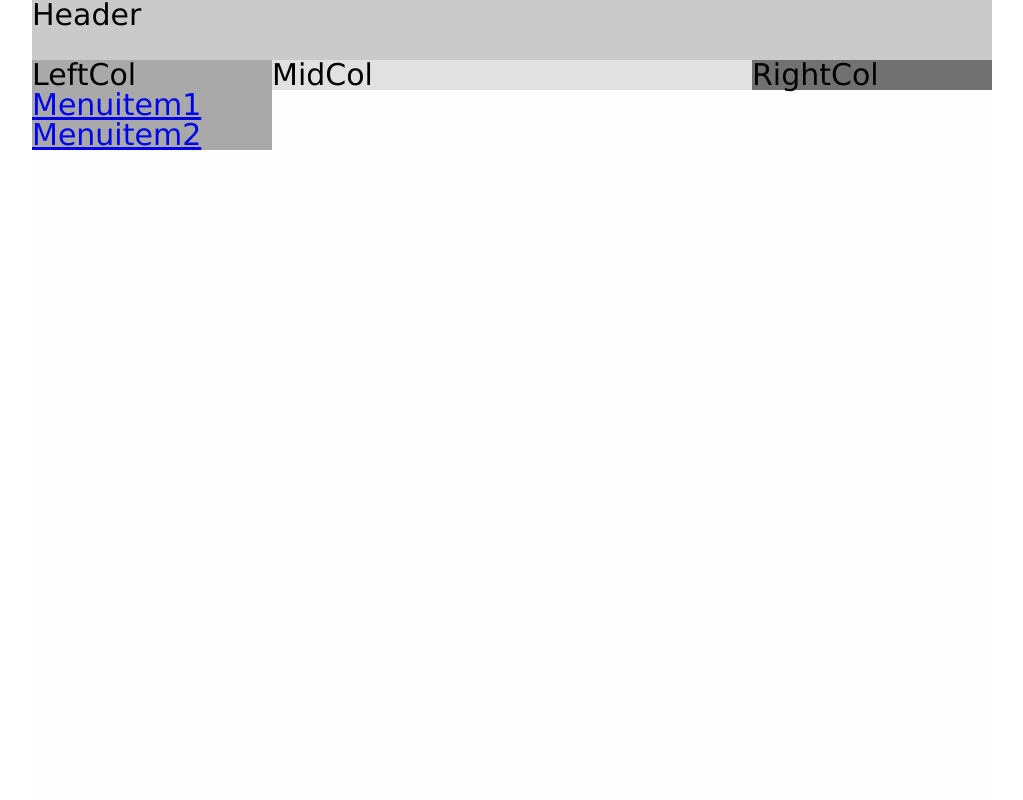
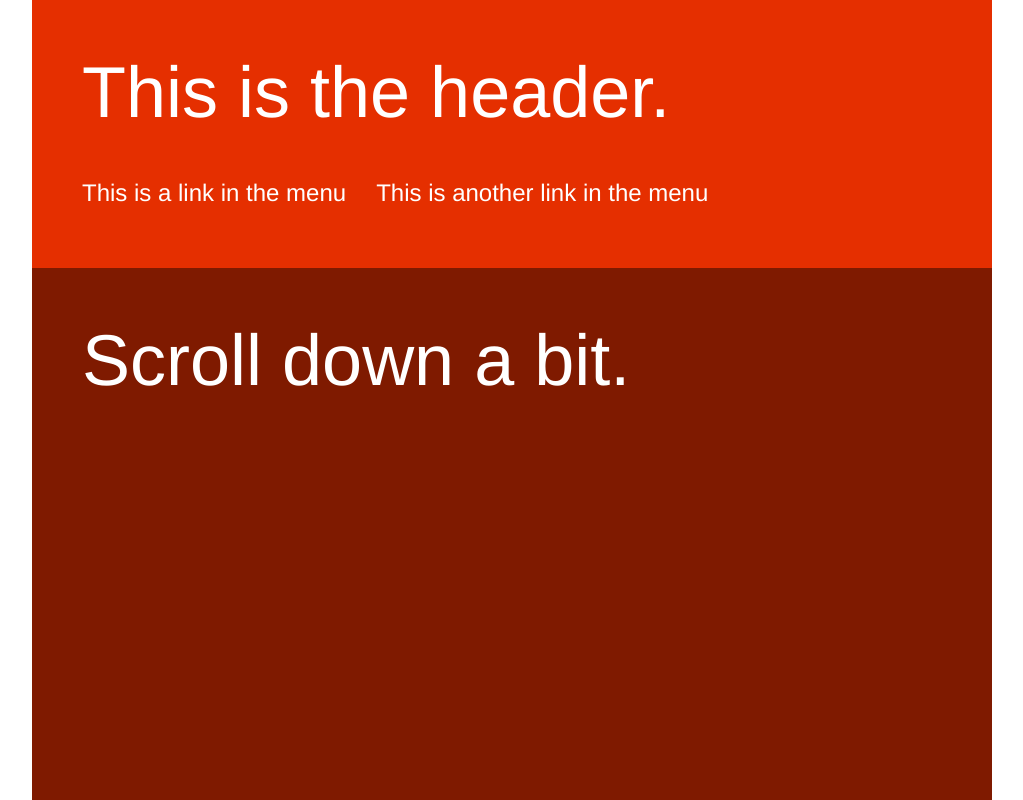
Before and after one commit to smlsvnssn/scrollbackHeader, a plain HTML site: page demo/index.html in a window 1280 px wide. Shown: the top 800 px of the page, without its empty margins (128-1151 px from the left). Drawn offline with nearby package versions, Linux system fonts and the light colour scheme.

Commit message:
Demo fix + overflow bug

```diff
--- a/demo/_css/style.css
+++ b/demo/_css/style.css
@@ -1,46 +1,58 @@
 /* @override http://localhost/HTML_template/_css/style.css */
 
+/* apply a natural box layout model to all elements */
+*, *:before, *:after {
+  -moz-box-sizing: border-box; -webkit-box-sizing: border-box; box-sizing: border-box;
+ }
+
 body {
-	font: 30px/30px "Lucida Grande", Lucida, Verdana, sans-serif;
+	font: 72px/84px "Helvetica Neue", Helvetica, Arial, sans-serif;
+	color: #fff;
+}
+#mainMenu li {
+	float: left;
+	padding-right: 30px;
+}
+#mainMenu a {
+	font: 24px/24px "Helvetica Neue", Helvetica, Arial, sans-serif;
+	color: #fff;
+	text-decoration: none;
+}
+#mainMenu a:hover {
+	text-decoration: underline;
 }
 
 div#header {
-	width: 960px;
-	margin: auto;
-	background-color: #cacaca;
+	width: 100%;
+	max-width: 960px;
+	background-color: #E52F00;
+	padding: 50px;
+	overflow: auto;
 }
 
-div#content {
-	width: 960px;
+
+div.content {
+	max-width: 960px;
 	margin: auto;
-	background-color: #fffefe;
-	height: 1500px;
+	width: 100%;
+	height: 1000px;
+	padding: 50px;
+	background-color: #400D00;
+
+}
+
+div.even {
+	background-color: #7F1A00;
 }
 
 div#footer {
-	width: 960px;
+	width:100%;
+	max-width: 960px;
 	margin: auto;
-	background-color: #919191;
-	clear: both;
+	background-color: #BF2700;
+	padding: 50px;
 }
 
-div#leftCol {
-	width: 240px;
-	float: left;
-	background-color: #a9a9a9;
-}
-
-div#midCol {
-	width: 480px;
-	float: left;
-	background-color: #e1e1e1;
-}
-
-div#rightCol {
-	width: 240px;
-	float: left;
-	background-color: #717171;
-}
 
 a{
 
--- a/demo/index.html
+++ b/demo/index.html
@@ -4,6 +4,7 @@
 
 <html xmlns="http://www.w3.org/1999/xhtml" xml:lang="en">
 <head>
+	<meta name="viewport" content="width=device-width, user-scalable=no">
 	<title>Title</title>
 
 	<script src="http://ajax.googleapis.com/ajax/libs/jquery/1.11.0/jquery.min.js"></script>
@@ -15,27 +16,29 @@
 </head>
 <body>
 	<div id='header'>
-		Header<br>
-        &nbsp;
-	</div>
-	<div id='content'>
-		<div id='leftCol'>
-			LeftCol
-			<div id='mainMenu'>
-				<ul>
-					<li class='level1' id='item1'><a href='#'>Menuitem1</a></li>
-					<li class='level1' id='item2'><a href='#'>Menuitem2</a></li>
-				</ul>
-			</div>
-		</div>
-		<div id='midCol'>
-			MidCol
-		</div>
-
-		<div id='rightCol'>
-			RightCol
+		This is the header.
+		<div id='mainMenu'>
+			<ul>
+				<li class='level1' id='item1'><a href='#'>This is a link in the menu</a></li>
+				<li class='level1' id='item2'><a href='#'>This is another link in the menu</a></li>
+			</ul>
 		</div>
 	</div>
+
+	<div class='content even'>
+		Scroll down a bit.
+	</div>
+	<div class='content'>
+		Scroll down some more.
+	</div>
+	<div class='content even'>
+		And maybe some more?
+	</div>
+	<div class='content'>
+		Now where's that header? Scroll up again.
+	</div>
+
+
 	<div id='footer'>
 		Footer
 	</div>
```
Also changed, not shown: demo/_js/jquery.scrollbackHeader.js, jquery.scrollbackHeader.js.
